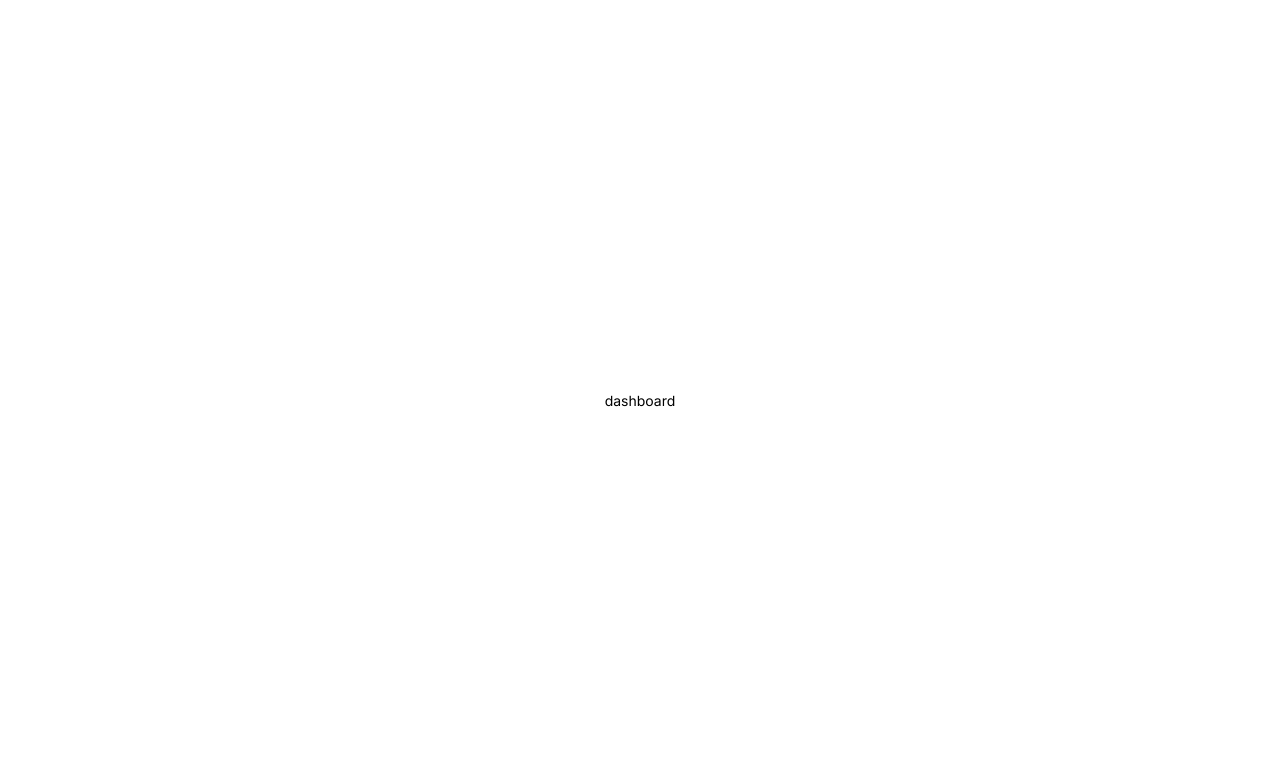
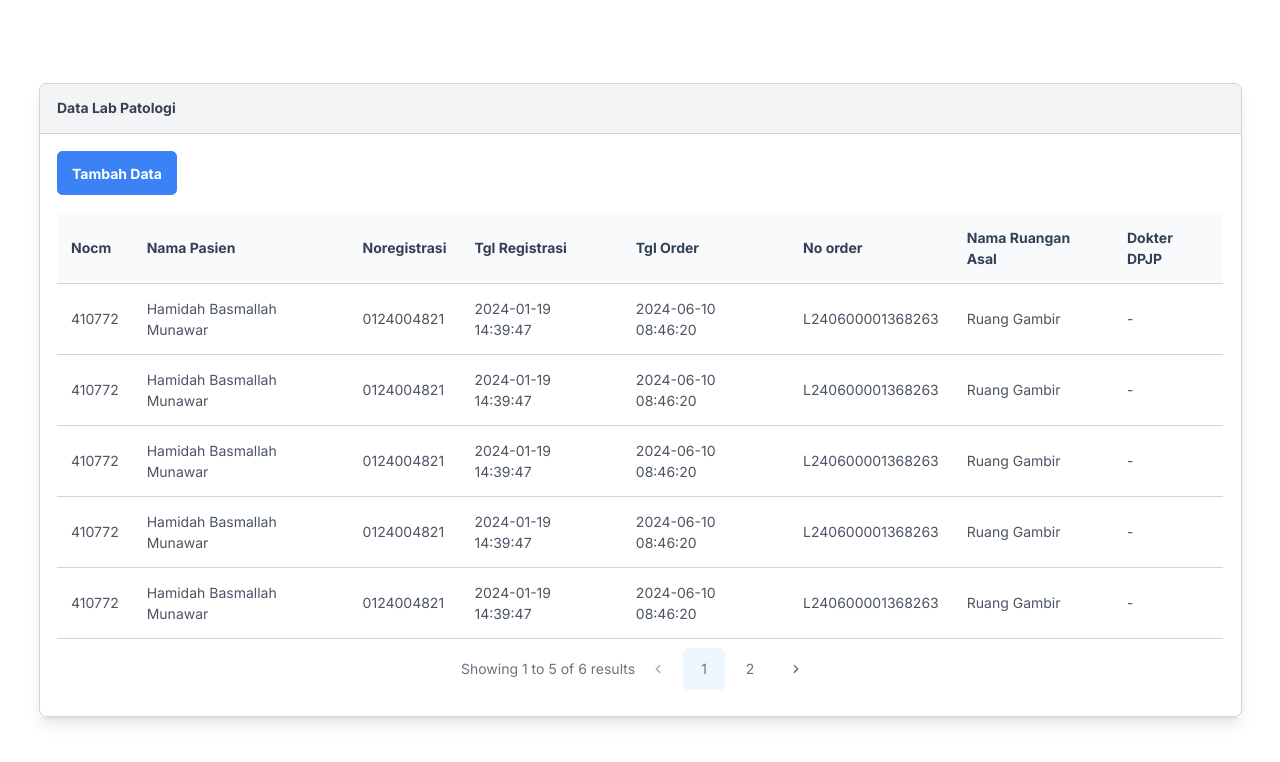
Before and after one commit to januarmaksum/lab-patologi-anatomi, a Next.js app: page /dashboard in a window 1280 px wide. Shown: the top 762 px of the page. Built offline with nearby package versions, Linux system fonts and the light colour scheme.

Commit message:
feat: add dashboard data

```diff
--- a/src/app/dashboard/Dashboard.jsx
+++ b/src/app/dashboard/Dashboard.jsx
@@ -1,11 +1,108 @@
+"use client";
+
 import { Button } from "primereact/button";
-import { InputText } from "primereact/inputtext";
+import { Column } from "primereact/column";
+import { DataTable } from "primereact/datatable";
 import { Panel } from "primereact/panel";
+import { useState } from "react";
+
+const dataDummy = [
+  {
+    nocm: "410772",
+    namapasien: "Hamidah Basmallah Munawar",
+    noregistrasi: "0124004821",
+    tglregistrasi: "2024-01-19 14:39:47",
+    tglorder: "2024-06-10 08:46:20",
+    noorder: "L240600001368263",
+    ruanganid: 495,
+    namaruanganasal: "Ruang Gambir",
+    dokterdpjp: "-",
+  },
+  {
+    nocm: "410772",
+    namapasien: "Hamidah Basmallah Munawar",
+    noregistrasi: "0124004821",
+    tglregistrasi: "2024-01-19 14:39:47",
+    tglorder: "2024-06-10 08:46:20",
+    noorder: "L240600001368263",
+    ruanganid: 495,
+    namaruanganasal: "Ruang Gambir",
+    dokterdpjp: "-",
+  },
+  {
+    nocm: "410772",
+    namapasien: "Hamidah Basmallah Munawar",
+    noregistrasi: "0124004821",
+    tglregistrasi: "2024-01-19 14:39:47",
+    tglorder: "2024-06-10 08:46:20",
+    noorder: "L240600001368263",
+    ruanganid: 495,
+    namaruanganasal: "Ruang Gambir",
+    dokterdpjp: "-",
+  },
+  {
+    nocm: "410772",
+    namapasien: "Hamidah Basmallah Munawar",
+    noregistrasi: "0124004821",
+    tglregistrasi: "2024-01-19 14:39:47",
+    tglorder: "2024-06-10 08:46:20",
+    noorder: "L240600001368263",
+    ruanganid: 495,
+    namaruanganasal: "Ruang Gambir",
+    dokterdpjp: "-",
+  },
+  {
+    nocm: "410772",
+    namapasien: "Hamidah Basmallah Munawar",
+    noregistrasi: "0124004821",
+    tglregistrasi: "2024-01-19 14:39:47",
+    tglorder: "2024-06-10 08:46:20",
+    noorder: "L240600001368263",
+    ruanganid: 495,
+    namaruanganasal: "Ruang Gambir",
+    dokterdpjp: "-",
+  },
+  {
+    nocm: "410772",
+    namapasien: "Hamidah Basmallah Munawar",
+    noregistrasi: "0124004821",
+    tglregistrasi: "2024-01-19 14:39:47",
+    tglorder: "2024-06-10 08:46:20",
+    noorder: "L240600001368263",
+    ruanganid: 495,
+    namaruanganasal: "Ruang Gambir",
+    dokterdpjp: "-",
+  },
+];
 
 export default function Dashboard() {
+  const [dataLab, setDataLab] = useState(dataDummy);
+
   return (
     <div className="w-full mx-auto flex h-screen items-center justify-center">
-      dashboard
+      <div className="px-11 mx-auto w-full">
+        <Panel header="Data Lab Patologi" className="shadow-lg relative">
+          <div className="mb-5">
+            <Button label="Tambah Data" />
+          </div>
+          <DataTable
+            value={dataLab}
+            paginator
+            rows={5}
+            currentPageReportTemplate="Showing {first} to {last} of {totalRecords} results"
+            paginatorTemplate="CurrentPageReport PrevPageLink PageLinks NextPageLink"
+          >
+            <Column field="nocm" header="Nocm"></Column>
+            <Column field="namapasien" header="Nama Pasien"></Column>
+            <Column field="noregistrasi" header="Noregistrasi"></Column>
+            <Column field="tglregistrasi" header="Tgl Registrasi"></Column>
+            <Column field="tglorder" header="Tgl Order"></Column>
+            <Column field="noorder" header="No order"></Column>
+            <Column field="namaruanganasal" header="Nama Ruangan Asal"></Column>
+            <Column field="dokterdpjp" header="Dokter DPJP"></Column>
+          </DataTable>
+        </Panel>
+      </div>
     </div>
   );
 }
--- a/src/app/globals.css
+++ b/src/app/globals.css
@@ -1,14 +1,20 @@
-@layer tailwind-base, tailwind-utilities;
+@tailwind base;
+@tailwind components;
+@tailwind utilities;
 
-@layer tailwind-base {
-  @tailwind base;
-}
-
-@layer tailwind-utilities {
-  @tailwind components;
-  @tailwind utilities;
-}
 
 html {
   font-size: 14px;
 }
+
+.wrapper-login {
+  background: linear-gradient(180deg, #f7941e 10%, rgba(33, 150, 243, 0) 30%);
+}
+
+.password-input-full > *, .password-input-full > * > input {
+  width: 100%
+}
+
+.p-paginator-current {
+  line-height: 1.5;
+}
--- a/src/app/layout.js
+++ b/src/app/layout.js
@@ -1,6 +1,7 @@
 import { PrimeReactProvider } from "primereact/api";
 import Tailwind from 'primereact/passthrough/tailwind';
 import { Inter } from "next/font/google";
+import { ToastContainer } from "react-toastify";
 import "./globals.css";
 
 const inter = Inter({ subsets: ["latin"] });
@@ -9,7 +10,10 @@ export default function RootLayout({ children }) {
   return (
     <html lang="id">
       <PrimeReactProvider value={{ unstyled: true, pt: Tailwind }}>
-        <body className={inter.className}>{children}</body>
+        <body className={inter.className}>
+          <ToastContainer />
+          {children}
+        </body>
       </PrimeReactProvider>
     </html>
   );
--- a/src/app/login/Login.jsx
+++ b/src/app/login/Login.jsx
@@ -4,8 +4,11 @@ import { useState } from "react";
 import { AuthServices } from "@/services/authApi";
 import { useRouter } from "next/navigation";
 import { Button } from "primereact/button";
+import { Password } from 'primereact/password';
 import { InputText } from "primereact/inputtext";
-import { Panel } from "primereact/panel";
+import { Alert } from '@/components/Alert'
+import Image from "next/image";
+import Logo from '@/assets/logo-rsabhk.png';
 
 export default function Login() {
   const router = useRouter();
@@ -42,6 +45,7 @@ export default function Login() {
       router.replace("/dashboard");
     }).catch((error) => {
       console.error('error login: ', error);
+      Alert.error('Gagal Login, periksa user & password Anda')
     }).finally(() => {
       setIsSubmitting(false);
       console.log('success');
@@ -51,28 +55,38 @@ export default function Login() {
   const { namaUser, kataSandi } = payload;
 
   return (
-    <div className="w-full mx-auto flex h-screen items-center justify-center">
-      <Panel header="Lab Patologi Anatomi" className="w-96">
+    <div className="w-full mx-auto flex h-screen items-center justify-center bg-[#f3f0f0]">
+      <div className="wrapper-login p-1 w-full max-w-[500px] rounded-[50px]">
+        <div className="w-full bg-white px-16 py-16 rounded-[50px]">
+          <div className="flex flex-col justify-center items-center gap-5 mb-14">
+            <Image src={Logo} width={250} alt="logo rsabhk" />
+            <h1 className="font-extrabold text-2xl text-orange-color">Lab Patologi Anatomi</h1>
+          </div>
           <form onSubmit={handleSubmit}>
             <div className="flex flex-col gap-2 mb-3">
-            <label htmlFor="namaUser">Username</label>
+              <label htmlFor="namaUser" className="font-medium text-lg">Nama user</label>
               <InputText
                 id="namaUser"
                 name="namaUser"
                 value={namaUser}
                 onChange={handleChange}
+                required
               />
               <small className="hidden">
                 Enter your username to reset your password.
               </small>
             </div>
             <div className="flex flex-col gap-2">
-            <label htmlFor="kataSandi">Password</label>
-            <InputText
+              <label htmlFor="kataSandi" className="font-medium text-lg">Password</label>
+              <Password
                 id="kataSandi"
                 name="kataSandi"
                 value={kataSandi}
                 onChange={handleChange}
+                required
+                feedback={false}
+                toggleMask
+                className="w-full !flex password-input-full"
               />
               <small className="hidden">
                 Enter your username to reset your password.
@@ -80,12 +94,14 @@ export default function Login() {
             </div>
             <Button
               type="submit"
-            label="Login"
-            className="w-full mt-5"
+              label="LOGIN"
+              className="w-full mt-8 bg-primary-color border-primary-color hover:bg-primary-color/90 hover:border-primary-color/90"
               disabled={isSubmitting}
+              raised
             />
           </form>
-      </Panel>
+        </div>
+      </div>
     </div>
   );
 }
--- a/src/app/login/page.jsx
+++ b/src/app/login/page.jsx
@@ -3,7 +3,7 @@ import dynamic from "next/dynamic";
 const Login = dynamic(() => import("./Login"));
 
 export const metadata = {
-  title: "Login - RSABHK",
+  title: "Login Lab Patologi - RSABHK",
 };
 
 export default function LoginPage() {
--- /dev/null
+++ b/src/components/Alert/index.jsx
@@ -0,0 +1,20 @@
+import { toast } from "react-toastify";
+import "react-toastify/dist/ReactToastify.css";
+
+export const Alert = {
+  dismiss() {
+    toast.dismiss();
+  },
+  success(messages) {
+    toast.success(messages);
+  },
+  info(messages) {
+    toast.info(messages);
+  },
+  warn(messages) {
+    toast.warn(messages);
+  },
+  error(messages) {
+    toast.error(messages);
+  },
+};
--- a/tailwind.config.js
+++ b/tailwind.config.js
@@ -1,14 +1,18 @@
 /** @type {import('tailwindcss').Config} */
 module.exports = {
-  darkMode: 'class',
+  darkMode: "class",
   content: [
     "./src/pages/**/*.{js,ts,jsx,tsx,mdx}",
     "./src/components/**/*.{js,ts,jsx,tsx,mdx}",
     "./src/app/**/*.{js,ts,jsx,tsx,mdx}",
-    './node_modules/primereact/**/*.{js,ts,jsx,tsx}',
+    "./node_modules/primereact/**/*.{js,ts,jsx,tsx}",
   ],
   theme: {
     extend: {
+      colors: {
+        "primary-color": "#108471",
+        "orange-color": "#f7941e",
+      },
     },
   },
   plugins: [],
```
Also changed, not shown: src/assets/logo-rsabhk.png (renamed from public/logo-rsabhk.png). Lines whose indentation alone changed are shown as unchanged.
